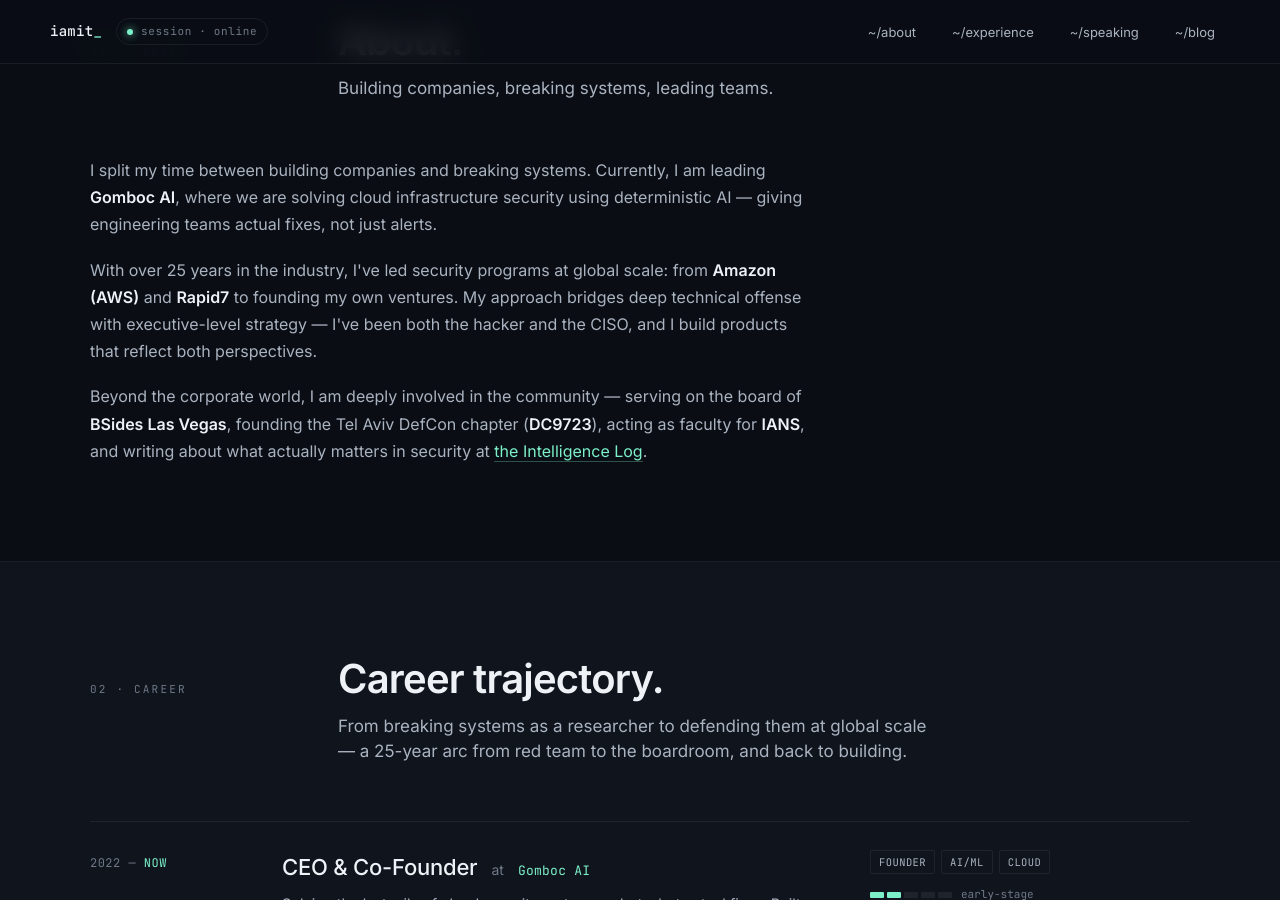
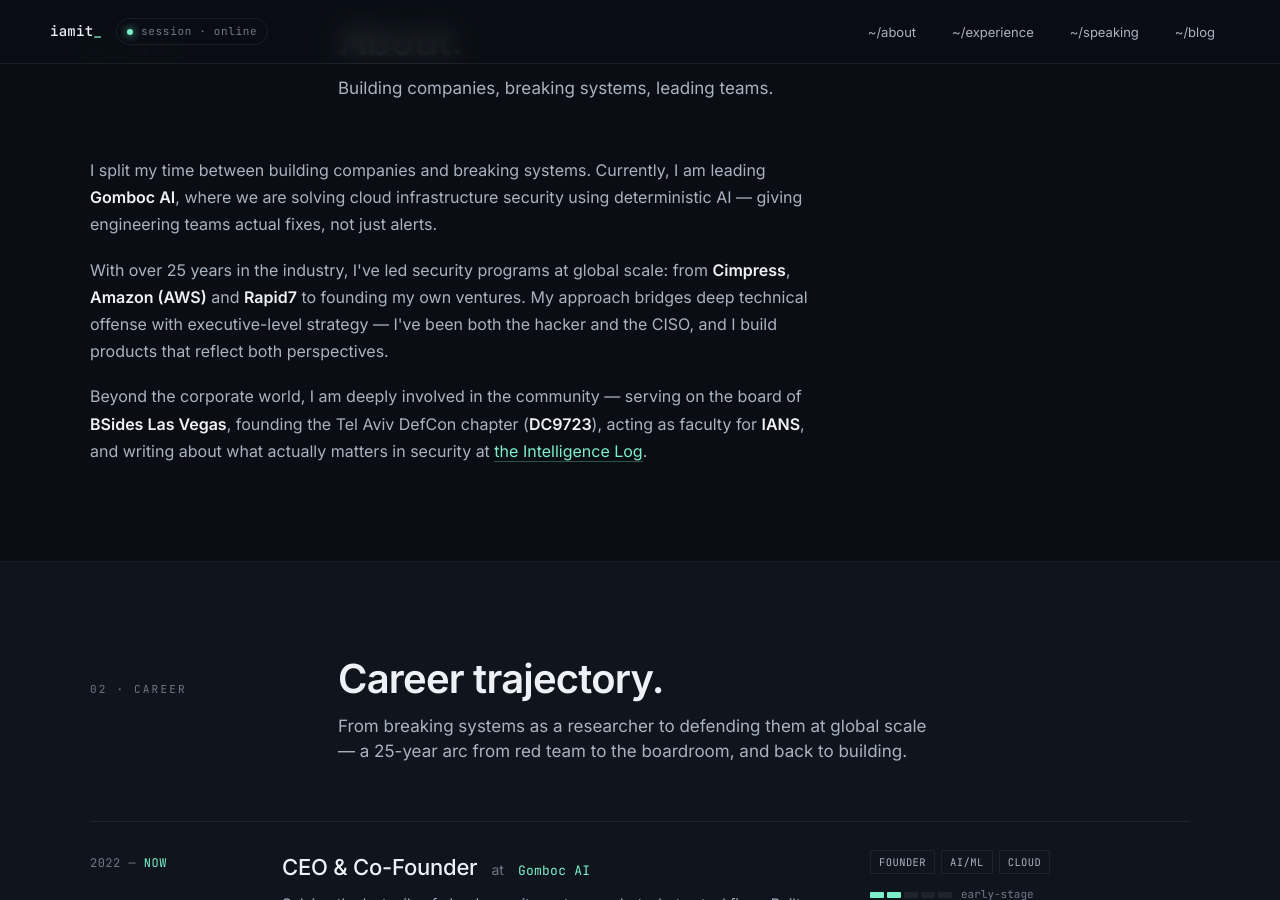
Before and after one commit to iiamit/iamit.org, a Jekyll site: the page index.html, which Jekyll copies as it is, in a window 1280 px wide and 900 px high, scrolled down 717 px. Built offline with Jekyll 4.4.1, drawn with Linux system fonts in a browser that asks for light colours.

Commit message:
Small update

```diff
--- a/index.html
+++ b/index.html
@@ -99,7 +99,7 @@
                     where we are solving cloud infrastructure security using deterministic AI — giving engineering teams actual fixes, not just alerts.
                 </p>
                 <p>
-                    With over 25 years in the industry, I've led security programs at global scale: from <strong>Amazon (AWS)</strong> and <strong>Rapid7</strong>
+                    With over 25 years in the industry, I've led security programs at global scale: from <strong>Cimpress</strong>, <strong>Amazon (AWS)</strong> and <strong>Rapid7</strong>
                     to founding my own ventures. My approach bridges deep technical offense with executive-level strategy — I've been both the hacker
                     and the CISO, and I build products that reflect both perspectives.
                 </p>
```
